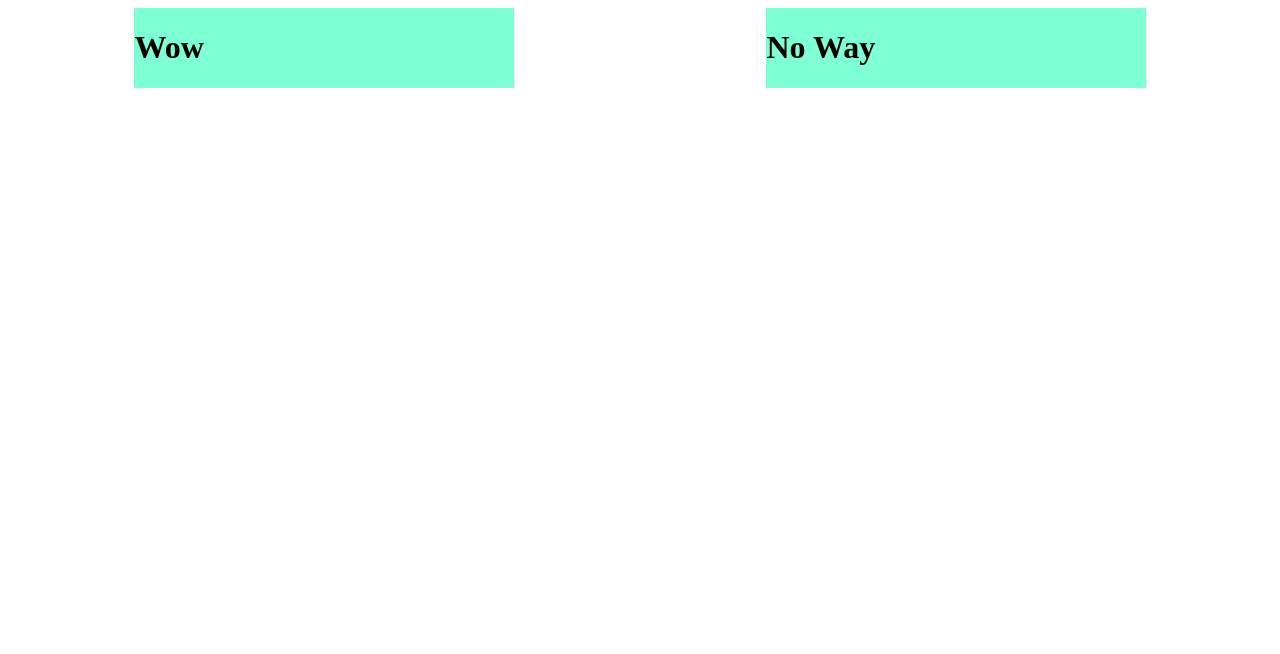
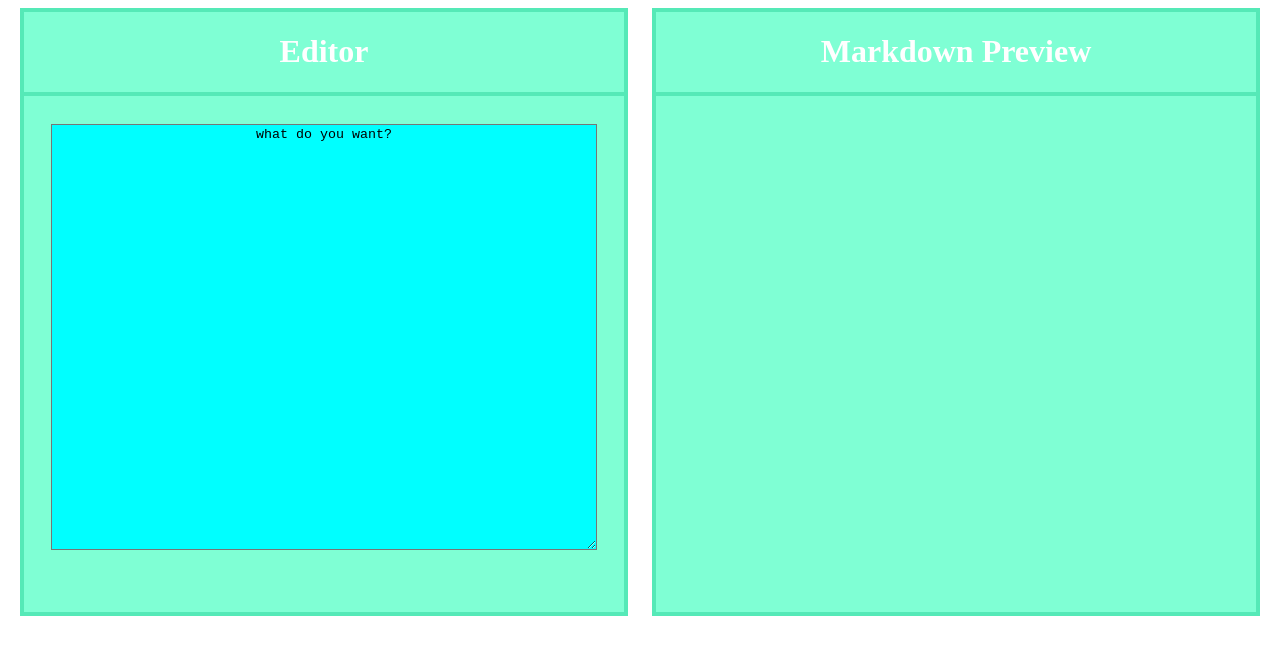
Before and after one commit to Ryan-Sherry/FCC-markdown-viewer, a React (Create React App) app: page / in a window 1280 px wide. Shown: the top 654 px of the page. Built offline with nearby package versions, Linux system fonts and the light colour scheme.

Commit message:
Added some poor styling

```diff
--- a/src/App.css
+++ b/src/App.css
@@ -4,11 +4,39 @@
   flex-direction: row;
   justify-content: space-evenly;
   width: 100%;
+  height:100%;
 }
 
 .box {
   margin: auto auto;
-  width: 30%;
-  height: 40%;
+  width: 600px;
+  height: 600px;
   background-color: aquamarine;
+  border: 4px solid rgb(85, 233, 183);
 }
+
+.heading {
+  text-align: center;
+  color: white;
+}
+
+hr {
+  color: rgb(85, 233, 183);
+  border: 2px solid rgb(85, 233, 183);
+}
+
+.mainText {
+  text-align: center;
+  width: 100%;
+  height: 100%;
+  display: flex;
+  justify-content: center;
+}
+
+#editor {
+  width: 90%;
+  height: 70%;
+  margin-top: 20px;
+  background-color: aqua;
+  text-align: center;
+}
--- a/src/App.js
+++ b/src/App.js
@@ -1,6 +1,5 @@
 import './App.css';
 import React from 'react';
-import { ReactDOM } from 'react';
 
 class App extends React.Component {
 
@@ -17,7 +16,17 @@ class App extends React.Component {
 const Editor = () => {
   return (
     <div className='box'>
-      <h1>Wow</h1>
+      <div className='heading'>
+        <h1>Editor</h1>
+      </div>
+      <hr></hr>
+      <div className='mainText'>
+        <textarea
+          id="editor"
+          value="what do you want?"
+        >
+        </textarea>
+      </div>
     </div>
   )
 }
@@ -25,7 +34,12 @@ const Editor = () => {
 const Preview = () => {
   return (
     <div className='box'>
-      <h1>No Way</h1>
+      <div className='heading'>
+        <h1>Markdown Preview</h1>
+      </div>
+      <hr></hr>
+      <div className='mainText'>
+      </div>
     </div>
   )
 }
```
